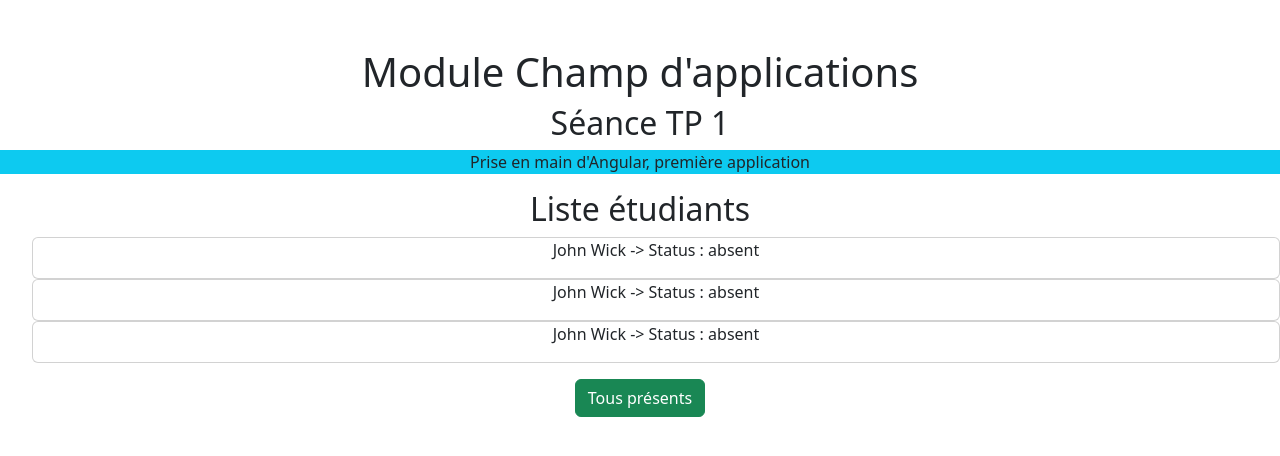
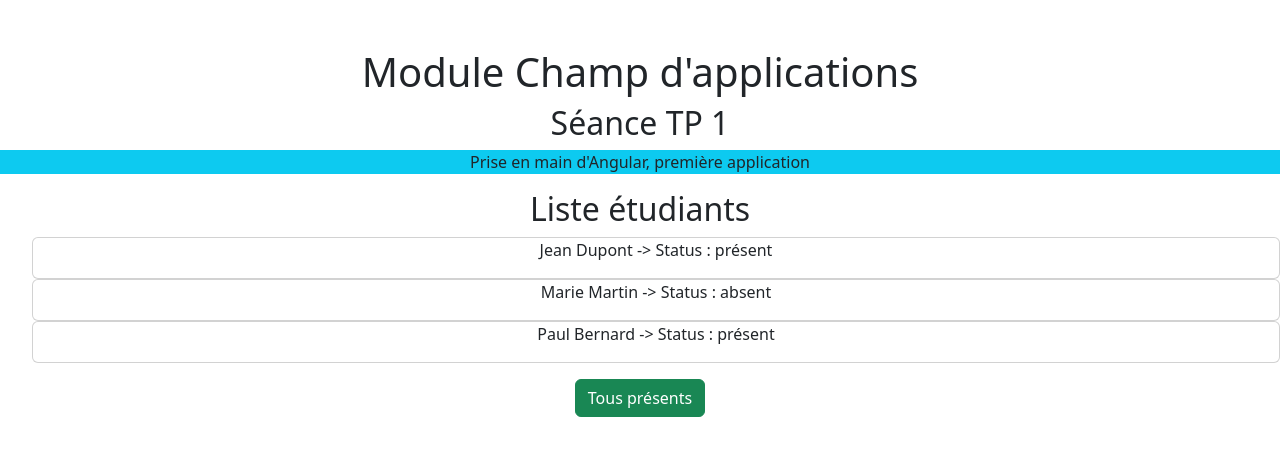
Before and after one commit to SiamakSm/Tp1Angular, an Angular app: page / in a window 1280 px wide. Shown: the top 456 px of the page. Built offline with nearby package versions, Linux system fonts and the light colour scheme.

Commit message:
3.10 - @Input() liaisons proprietes personnalisees

```diff
--- a/src/app/app.component.html
+++ b/src/app/app.component.html
@@ -13,11 +13,11 @@
       <div class="col-xs-12 ">
         <h2>Liste étudiants</h2>
         <ul>
-          <app-etudiant></app-etudiant>
-          <app-etudiant></app-etudiant>
-          <app-etudiant></app-etudiant>
+          <app-etudiant [nomEtu]="'Jean'" [prenomEtu]="'Dupont'" [statutEtu]="'présent'"></app-etudiant>
+          <app-etudiant [nomEtu]="'Marie'" [prenomEtu]="'Martin'" [statutEtu]="'absent'"></app-etudiant>
+          <app-etudiant [nomEtu]="'Paul'" [prenomEtu]="'Bernard'" [statutEtu]="'présent'"></app-etudiant>
         </ul>
-        <button class="btn btn-success" [disabled]="!estAuth">Tous présents</button>
+        <button class="btn btn-success" [disabled]="!estAuth" (click)="rendTousPres()">Tous présents</button>
       </div>
     </div>
   </div>
--- a/src/app/app.component.ts
+++ b/src/app/app.component.ts
@@ -18,5 +18,7 @@ export class AppComponent {
       this.estAuth = true;
     }, 3000);
   }
-
+  rendTousPres() {
+    console.log(' tous present ');
+  }
 }
--- a/src/app/etudiant/etudiant.component.html
+++ b/src/app/etudiant/etudiant.component.html
@@ -1,3 +1,3 @@
 <li class="card card-small">
-    <p>{{ retNomEtu() }} {{ retPrenomEtu() }} -> Status : {{ statusEtu }}</p>
+    <p>{{ retNomEtu() }} {{ retPrenomEtu() }} -> Status : {{ statutEtu }}</p>
 </li>
--- a/src/app/etudiant/etudiant.component.ts
+++ b/src/app/etudiant/etudiant.component.ts
@@ -1,4 +1,4 @@
-import { Component } from '@angular/core';
+import { Component, Input } from '@angular/core';
 
 @Component({
   selector: 'app-etudiant',
@@ -8,12 +8,14 @@ import { Component } from '@angular/core';
 })
 export class EtudiantComponent {
 
+  @Input() nomEtu = 'BBB';
+  @Input() prenomEtu = 'JJJ';
+  @Input() statutEtu = "absent";
+
   retNomEtu() {
-    return 'John';
+    return this.nomEtu;
   }
   retPrenomEtu() {
-    return 'Wick';
+    return this.prenomEtu;
   }
-
-  statusEtu = "absent"
 }
```
